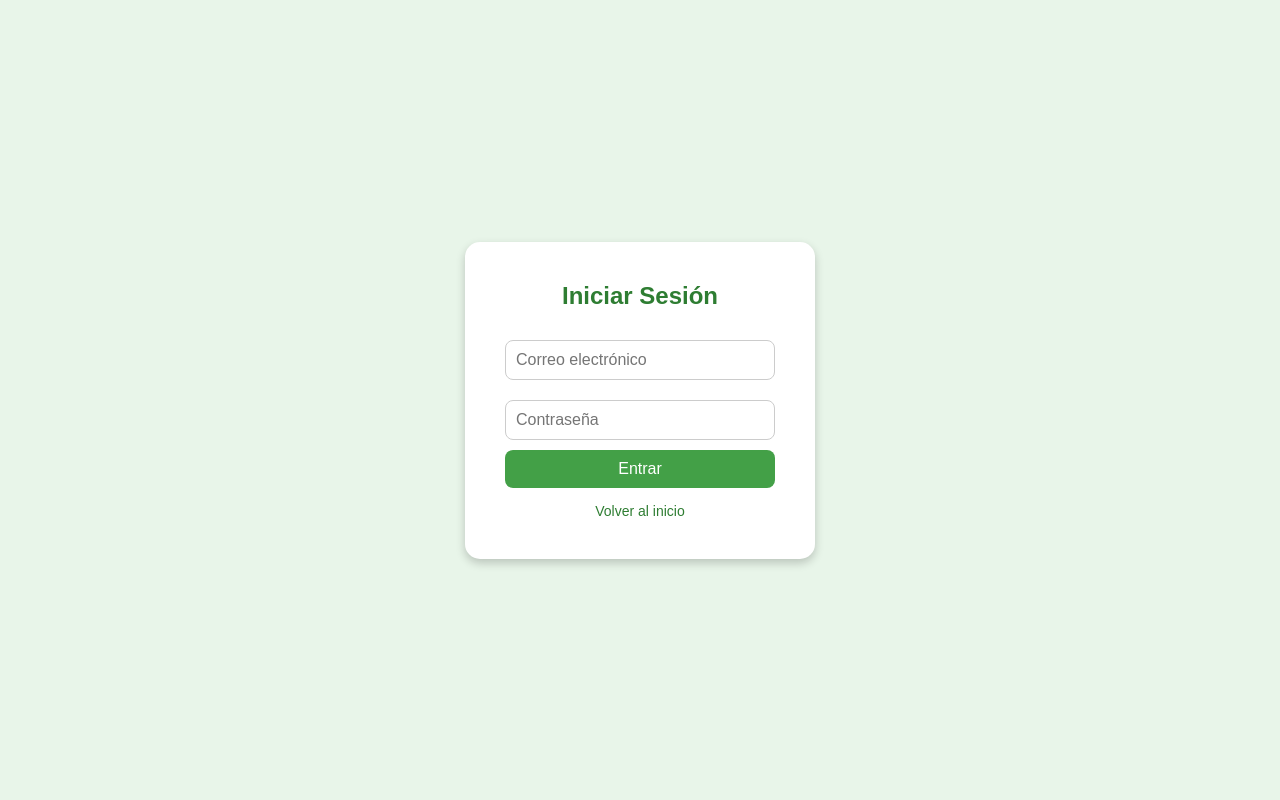
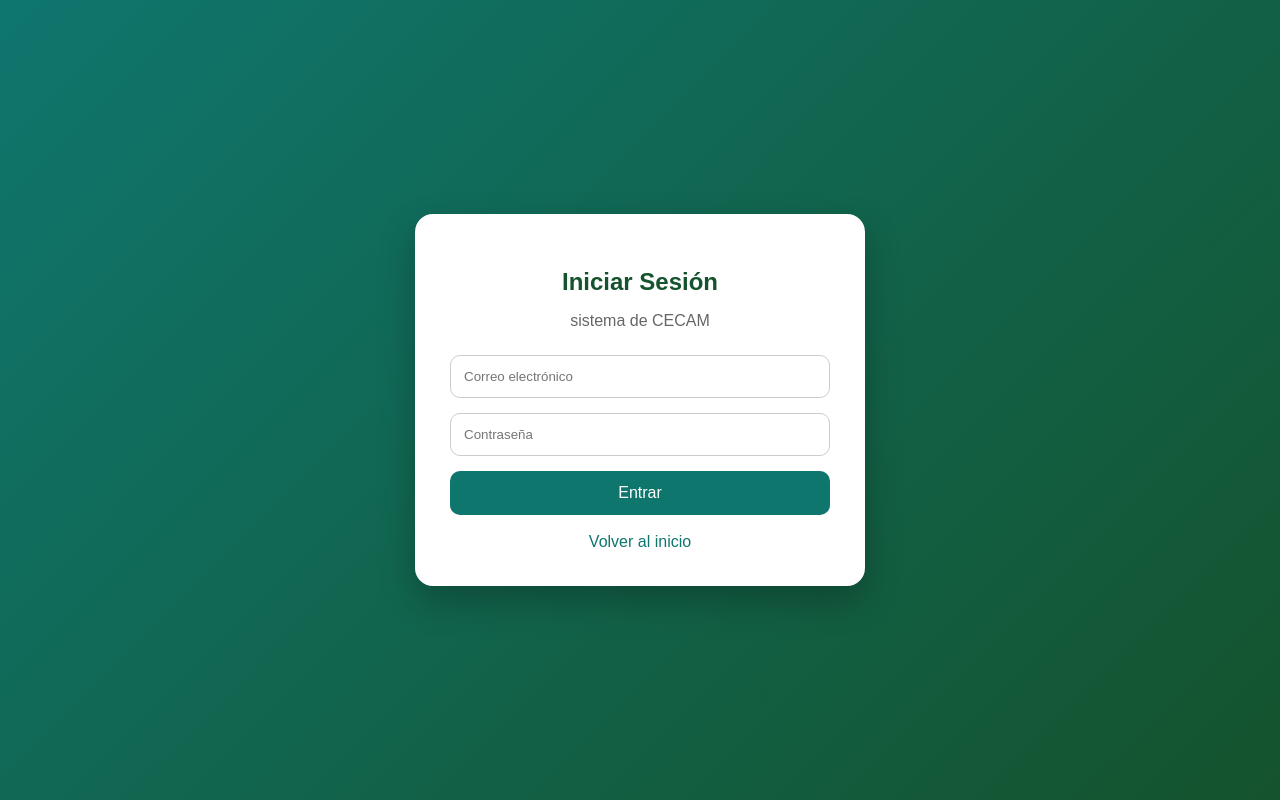
Before and after one commit to bgjo231014-cell/EstanciaADrian, a PHP site: page /app/views/login.php in a window 1280 px wide. Run offline with PHP 8.4, Linux system fonts and the light colour scheme.

Commit message:
Mejoras en login

```diff
--- a/app/views/login.php
+++ b/app/views/login.php
@@ -2,14 +2,73 @@
 <html lang="es">
 <head>
 <meta charset="UTF-8">
-    <meta name="viewport" content="width=device-width, initial-scale=1.0">
 <title>Iniciar sesión | Estancia</title>
-    <link rel="stylesheet" href="/Estancia/public/css/login.css">
-    <link rel="stylesheet" href="/Estancia/public/css/style.css">
+<style>
+body {
+    margin: 0;
+    font-family: Arial, sans-serif;
+    background: linear-gradient(135deg, #0f766e, #14532d);
+    height: 100vh;
+    display: flex;
+    justify-content: center;
+    align-items: center;
+}
+.login-container {
+    background: white;
+    width: 380px;
+    padding: 35px;
+    border-radius: 18px;
+    box-shadow: 0 15px 35px rgba(0,0,0,.25);
+    text-align: center;
+}
+h2 {
+    margin-bottom: 10px;
+    color: #14532d;
+}
+.subtitle {
+    color: #666;
+    margin-bottom: 25px;
+}
+input {
+    width: 100%;
+    padding: 13px;
+    margin-bottom: 15px;
+    border: 1px solid #ccc;
+    border-radius: 10px;
+    box-sizing: border-box;
+}
+button {
+    width: 100%;
+    padding: 13px;
+    border: none;
+    border-radius: 10px;
+    background: #0f766e;
+    color: white;
+    font-size: 16px;
+    cursor: pointer;
+}
+button:hover {
+    background: #115e59;
+}
+.back-home {
+    display: block;
+    margin-top: 18px;
+    color: #0f766e;
+    text-decoration: none;
+}
+.error {
+    color: #dc3545;
+    background: #f8d7da;
+    padding: 10px;
+    border-radius: 8px;
+}
+</style>
 </head>
 <body>
+
 <div class="login-container">
     <h2>Iniciar Sesión</h2>
+    <p class="subtitle">sistema de CECAM</p>
 
     <?php if (isset($error)): ?>
         <p class="error"><?= htmlspecialchars($error) ?></p>
@@ -19,19 +78,9 @@
         <input type="email" name="correo" placeholder="Correo electrónico" required>
         <input type="password" name="pass" placeholder="Contraseña" required>
         <button type="submit">Entrar</button>
-            <a href="index.php" class="back-home"> Volver al inicio</a>
+        <a href="index.php" class="back-home">Volver al inicio</a>
     </form>
 </div>
 
-    <style>
-        .error {
-            color: #dc3545;
-            background-color: #f8d7da;
-            border: 1px solid #f5c2c7;
-            padding: 0.5rem 1rem;
-            border-radius: 5px;
-            margin-bottom: 1rem;
-        }
-    </style>
 </body>
 </html>
```
Lines whose indentation alone changed are shown as unchanged.
